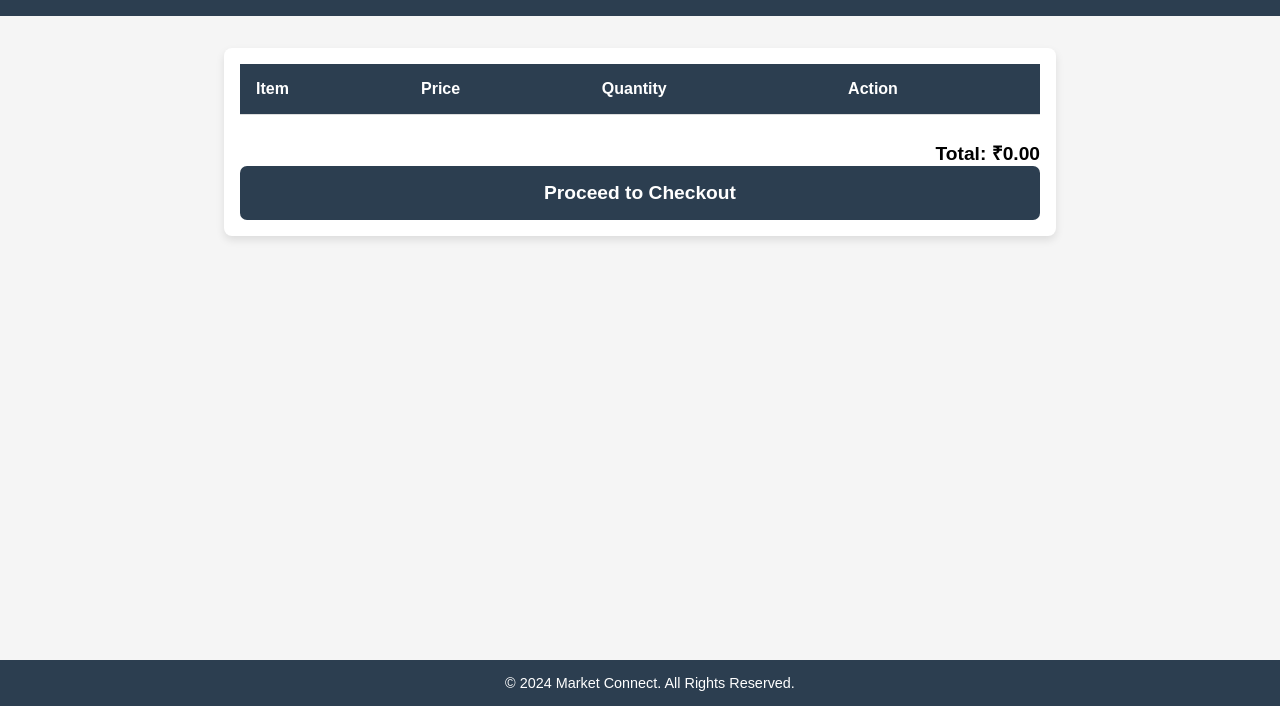
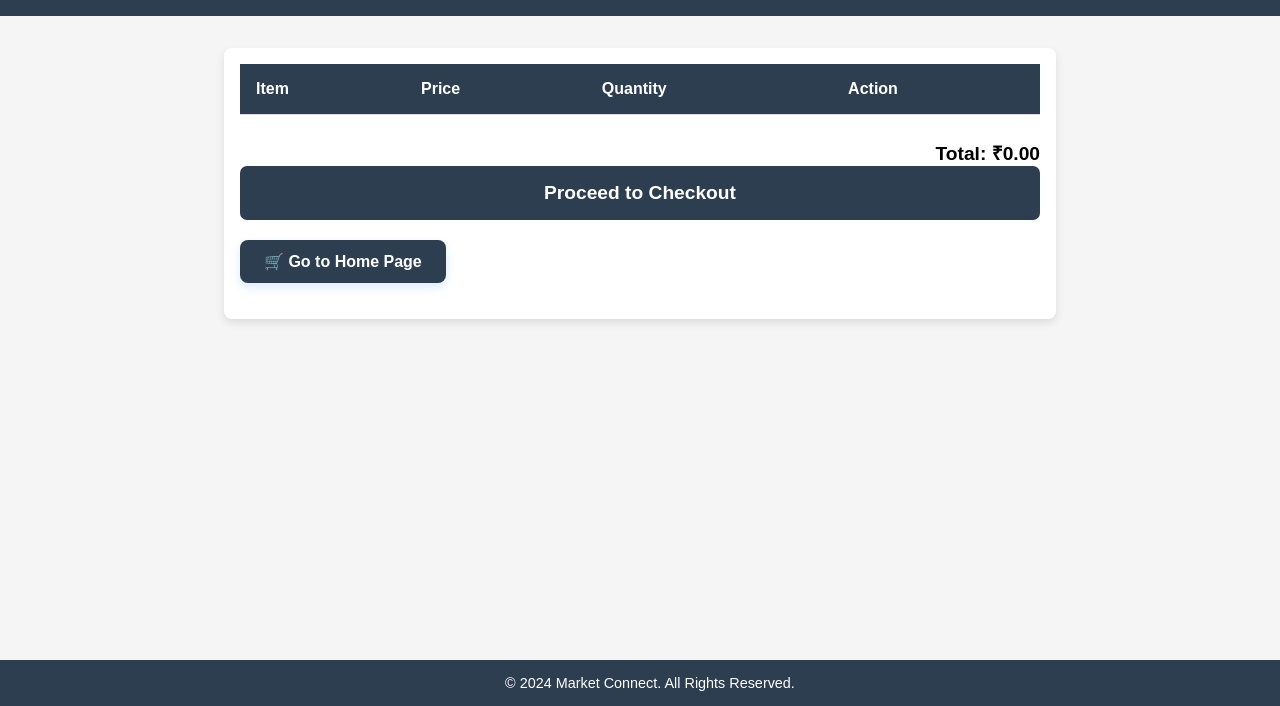
Before and after one commit to Kishorekk6342/Market-Connect, a plain HTML site: page cart.html in a window 1280 px wide. Shown: the part 94-800 px from the top of the page. Drawn offline with Linux system fonts and the light colour scheme.

Commit message:
ui changed

```diff
--- a/cart.html
+++ b/cart.html
@@ -115,6 +115,27 @@
             bottom: 0;
             width: 100%;
         }
+        .go-to-cart-btn {
+  display: inline-block;
+  background-color: #2c3e50;
+  color: white;
+  padding: 12px 24px;
+  font-size: 1rem;
+  font-weight: 600;
+  border: none;
+  border-radius: 8px;
+  text-decoration: none;
+  text-align: center;
+  box-shadow: 0 4px 10px rgba(0, 123, 255, 0.15);
+  transition: background-color 0.3s ease, transform 0.2s ease;
+  margin: 20px auto;
+}
+
+.go-to-cart-btn:hover {
+  background-color: #2e7d32; /* Darker blue on hover */
+  transform: translateY(-2px);
+}
+
   </style>
 </head>
 <body><header class="header">
@@ -151,6 +172,8 @@
       Total: ₹0
     </div>
     <a href="./payment.html" class="checkout-button">Proceed to Checkout</a>
+    <a href="home.html" class="go-to-cart-btn">🛒 Go to Home Page</a>
+
   </div>
   <footer class="footer">
     &copy; 2024 Market Connect. All Rights Reserved.
--- a/homestyle.css
+++ b/homestyle.css
@@ -282,12 +282,11 @@ body {
 /* Fruits Section */
 /* Fresh Fruits & Vegetables Section */
 .fresh-section {
-  padding: 60px 20px;
+  padding: 20px 20px;
   text-align: center;
   border-radius: 10px;
   margin: 30px auto;
   max-width: 1100px;  /* Keeps section from expanding too much */
-  box-shadow: 0 6px 12px rgba(0, 0, 0, 0.1);  /* Subtle shadow effect */
 }
 
 .fresh-section .fresh-content {
@@ -297,7 +296,7 @@ body {
 
 .fresh-section h2 {
   font-size: 2.5rem;  /* Larger font size for heading */
-  color: #2c3e50;  /* Matches the dark header color */
+  color: #42b844;  /* Matches the dark header color */
   margin-bottom: 20px;
   font-weight: 600;
 }
@@ -436,6 +435,38 @@ body {
 .page-btn:hover {
   background-color: #ddd;
 }
+.card button {
+  margin-top: 10px;
+  padding: 10px;
+  width: 100%;
+  background-color: #10b981;
+  border: none;
+  border-radius: 5px;
+  color: white;
+  font-weight: bold;
+  cursor: pointer;
+  transition: background-color 0.3s ease;
+}
+
+.card button:hover {
+  background-color: #0e9e6e;
+}
+.go-to-cart-btn {
+  display: inline-block;
+  margin: 20px 0;
+  padding: 10px 15px;
+  background-color: #2e7d32;
+  color: white;
+  text-decoration: none;
+  font-weight: bold;
+  border-radius: 6px;
+  transition: background-color 0.3s ease;
+}
+
+.go-to-cart-btn:hover {
+  background-color: #1e40af;
+}
+
 
 /* Features Section */
 .features {
```
Also changed, not shown: home.html (+3 -0 lines), script.js (+26 -1 lines).
